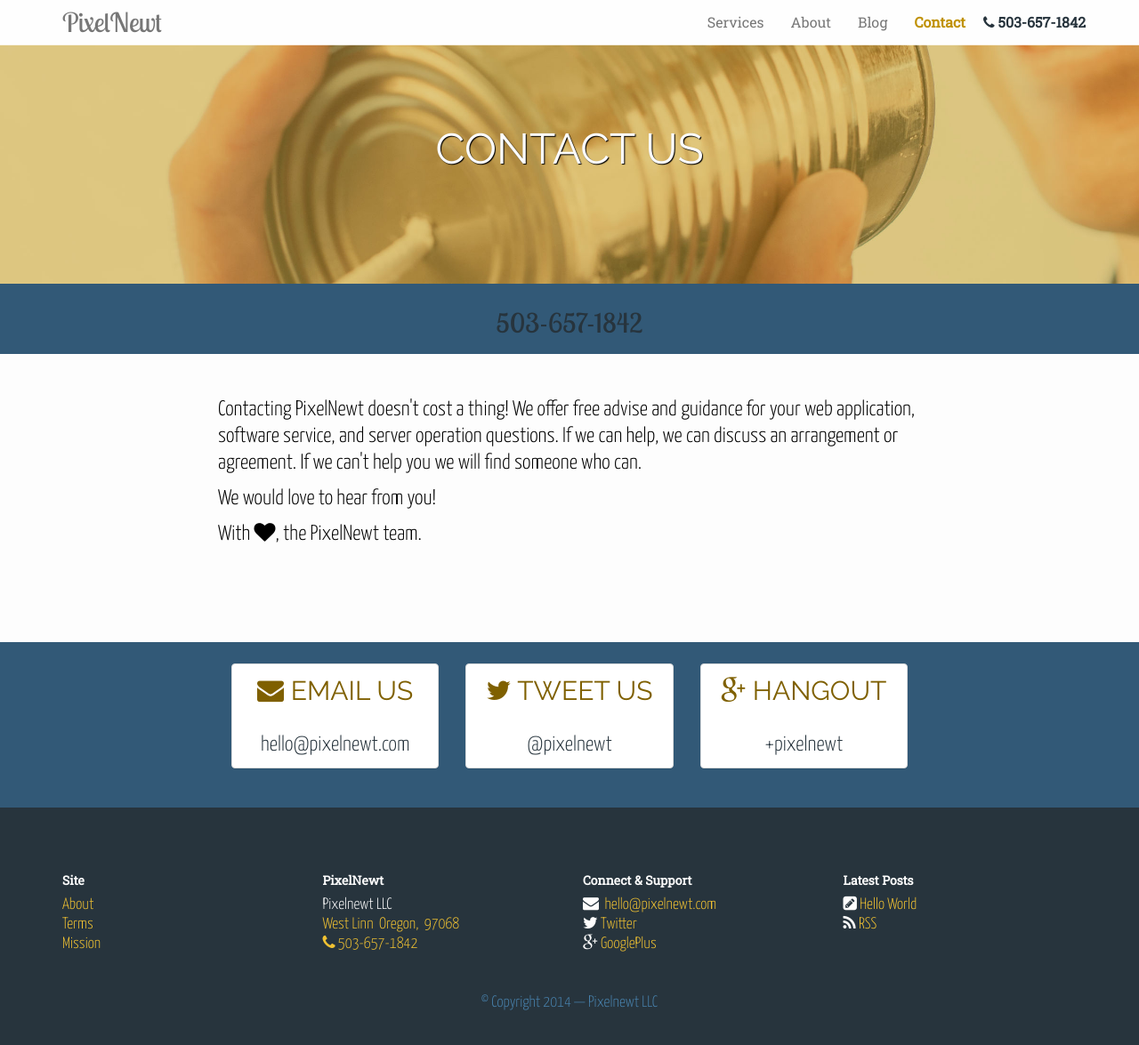
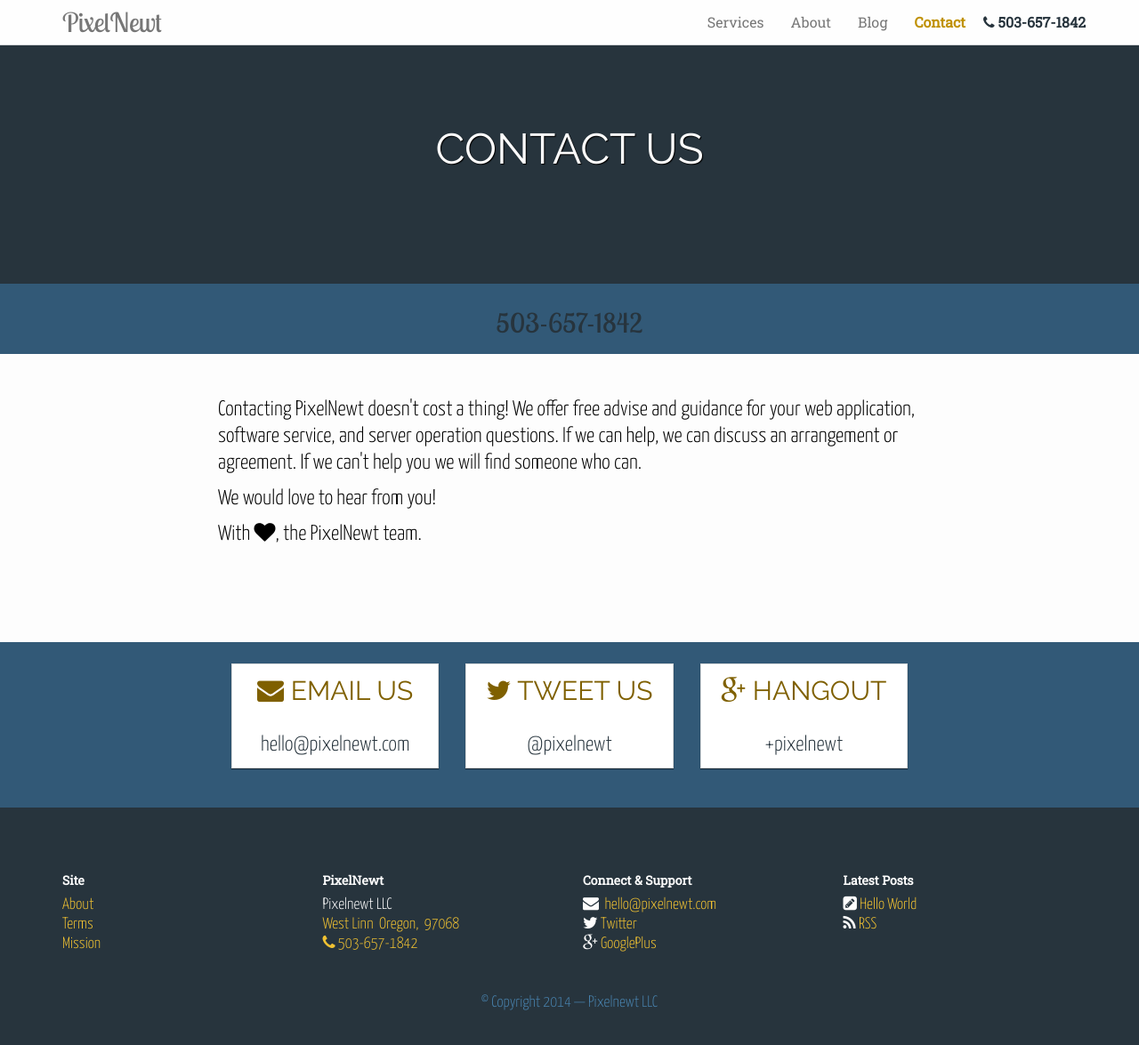
Before and after one commit to PixelNewt/pixelnewt.github.io, a Jekyll site: the page built from contact/index.html, in a window 1280 px wide and 1258 px high. Shown: the top 1175 px of the window at 89% size. Built offline with Jekyll 4.4.1, drawn with Linux system fonts in a browser that asks for light colours.

Commit message:
Updated about page (more to do). Removed the banner image on all pages for now.

```diff
--- a/about/index.html
+++ b/about/index.html
@@ -2,8 +2,8 @@
 layout: page
 title: About
 active: about
-header: "Meet PixelNewt"
-tagline: "Lean, Organized, Hard-Working"
+header: "We are a Lean, Small, Family Business"
+tagline: "... we're also Efficient, Experienced, and Professional"
 banner: "about-header-banner"
 meta: about
 ---
--- a/assets/css/custom.css
+++ b/assets/css/custom.css
@@ -97,6 +97,8 @@ h1 small { padding-left: 15px; }
 
 .btn-lg, .btn-group-lg > .btn { padding: 16px; font-size: 28px; }
 
+.panel { border-radius: 0px; -webkit-box-shadow: 0 1px 1px rgba(0, 0, 0, 0.5); box-shadow: 0 1px 1px rgba(0, 0, 0, 0.5); }
+
 /* ~~~~~~~~~~~~~~~~~~~~~~~~~~~~~~~~~~~~~~~~~~~~~~~~~~~~~~~~~~~~~~~~~~~~~~~~~~ */
 /*palettes*/
 /* ~~~~~~~~~~~~~~~~~~~~~~~~~~~~~~~~~~~~~~~~~~~~~~~~~~~~~~~~~~~~~~~~~~~~~~~~~~ */
@@ -176,27 +178,27 @@ h1 small { padding-left: 15px; }
 
 #hero-banner h1 { padding-top: 32px; font-size: 96px; text-align: center; font-weight: 800; font-family: "Roboto Slab", Times, serif; text-transform: none; }
 
-#workethic-banner { background: url(../img/waves.jpg) no-repeat center top; background-attachment: relative; background-position: center center; height: 350px; width: 100%; -webkit-background-size: 100%; -moz-background-size: 100%; -o-background-size: 100%; background-size: 100%; -webkit-background-size: cover; -moz-background-size: cover; -o-background-size: cover; background-size: cover; }
+#workethic-banner { /*  background: url(../img/waves.jpg) no-repeat center top; background-attachment: relative; background-position: center center;*/ height: 350px; width: 100%; -webkit-background-size: 100%; -moz-background-size: 100%; -o-background-size: 100%; background-size: 100%; -webkit-background-size: cover; -moz-background-size: cover; -o-background-size: cover; background-size: cover; }
 
 #contact-banner h4 { padding-top: 36px; }
 
 #contact-banner h4 a { color: #4882ad; font-size: 24px; }
 
-#contact-header-banner { background: url(../img/contact-header-banner.jpg) no-repeat center top; background-attachment: relative; background-position: center left; width: 100%; -webkit-background-size: 100%; -moz-background-size: 100%; -o-background-size: 100%; background-size: 100%; -webkit-background-size: cover; -moz-background-size: cover; -o-background-size: cover; background-size: cover; }
+#contact-header-banner { /*  background: url(../img/contact-header-banner.jpg) no-repeat center top; background-attachment: relative; background-position: center left;*/ width: 100%; -webkit-background-size: 100%; -moz-background-size: 100%; -o-background-size: 100%; background-size: 100%; -webkit-background-size: cover; -moz-background-size: cover; -o-background-size: cover; background-size: cover; }
 
-#about-header-banner { background: url(../img/about-header-banner.jpg) no-repeat center top; background-attachment: relative; background-position: center left; width: 100%; -webkit-background-size: 100%; -moz-background-size: 100%; -o-background-size: 100%; background-size: 100%; -webkit-background-size: cover; -moz-background-size: cover; -o-background-size: cover; background-size: cover; }
+#about-header-banner { /*  background: url(../img/about-header-banner.jpg) no-repeat center top; background-attachment: relative; background-position: center left;*/ width: 100%; -webkit-background-size: 100%; -moz-background-size: 100%; -o-background-size: 100%; background-size: 100%; -webkit-background-size: cover; -moz-background-size: cover; -o-background-size: cover; background-size: cover; }
 
-#mission-header-banner { background: url(../img/mission-header-banner.jpg) no-repeat center top; background-attachment: relative; background-position: center left; width: 100%; -webkit-background-size: 100%; -moz-background-size: 100%; -o-background-size: 100%; background-size: 100%; -webkit-background-size: cover; -moz-background-size: cover; -o-background-size: cover; background-size: cover; }
+#mission-header-banner { /*  background: url(../img/mission-header-banner.jpg) no-repeat center top; background-attachment: relative; background-position: center left;*/ width: 100%; -webkit-background-size: 100%; -moz-background-size: 100%; -o-background-size: 100%; background-size: 100%; -webkit-background-size: cover; -moz-background-size: cover; -o-background-size: cover; background-size: cover; }
 
-#terms-header-banner { background: url(../img/terms-header-banner.jpg) no-repeat center top; background-attachment: relative; background-position: center left; width: 100%; -webkit-background-size: 100%; -moz-background-size: 100%; -o-background-size: 100%; background-size: 100%; -webkit-background-size: cover; -moz-background-size: cover; -o-background-size: cover; background-size: cover; }
+#terms-header-banner { /*  background: url(../img/terms-header-banner.jpg) no-repeat center top; background-attachment: relative; background-position: center left;*/ width: 100%; -webkit-background-size: 100%; -moz-background-size: 100%; -o-background-size: 100%; background-size: 100%; -webkit-background-size: cover; -moz-background-size: cover; -o-background-size: cover; background-size: cover; }
 
-#apps-header-banner { background: url(../img/not-a-business-card.jpg) no-repeat center top; background-attachment: relative; background-position: center left; width: 100%; -webkit-background-size: 100%; -moz-background-size: 100%; -o-background-size: 100%; background-size: 100%; -webkit-background-size: cover; -moz-background-size: cover; -o-background-size: cover; background-size: cover; }
+#apps-header-banner { /*  background: url(../img/not-a-business-card.jpg) no-repeat center top; background-attachment: relative; background-position: center left;*/ width: 100%; -webkit-background-size: 100%; -moz-background-size: 100%; -o-background-size: 100%; background-size: 100%; -webkit-background-size: cover; -moz-background-size: cover; -o-background-size: cover; background-size: cover; }
 
-#hosting-header-banner { background: url(../img/hosting-banner.jpg) no-repeat center top; background-attachment: relative; background-position: center top; width: 100%; -webkit-background-size: 100%; -moz-background-size: 100%; -o-background-size: 100%; background-size: 100%; -webkit-background-size: cover; -moz-background-size: cover; -o-background-size: cover; background-size: cover; }
+#hosting-header-banner { /*  background: url(../img/hosting-banner.jpg) no-repeat center top; background-attachment: relative; background-position: center top;*/ width: 100%; -webkit-background-size: 100%; -moz-background-size: 100%; -o-background-size: 100%; background-size: 100%; -webkit-background-size: cover; -moz-background-size: cover; -o-background-size: cover; background-size: cover; }
 
-#code-header-banner { background: url(../img/code-banner.jpg) no-repeat center top; background-attachment: relative; background-position: center left; width: 100%; -webkit-background-size: 100%; -moz-background-size: 100%; -o-background-size: 100%; background-size: 100%; -webkit-background-size: cover; -moz-background-size: cover; -o-background-size: cover; background-size: cover; }
+#code-header-banner { /*  background: url(../img/code-banner.jpg) no-repeat center top; background-attachment: relative; background-position: center left;*/ width: 100%; -webkit-background-size: 100%; -moz-background-size: 100%; -o-background-size: 100%; background-size: 100%; -webkit-background-size: cover; -moz-background-size: cover; -o-background-size: cover; background-size: cover; }
 
-#blog-header-banner { background: url(../img/blog-banner.jpg) no-repeat center top; background-attachment: relative; background-position: center left; width: 100%; -webkit-background-size: 100%; -moz-background-size: 100%; -o-background-size: 100%; background-size: 100%; -webkit-background-size: cover; -moz-background-size: cover; -o-background-size: cover; background-size: cover; }
+#blog-header-banner { /*  background: url(../img/blog-banner.jpg) no-repeat center top; background-attachment: relative; background-position: center left;*/ width: 100%; -webkit-background-size: 100%; -moz-background-size: 100%; -o-background-size: 100%; background-size: 100%; -webkit-background-size: cover; -moz-background-size: cover; -o-background-size: cover; background-size: cover; }
 
 /*sections*/
 section { margin: 0; padding: 0; }
--- a/assets/scss/custom.scss
+++ b/assets/scss/custom.scss
@@ -218,6 +218,12 @@ h1 small {
   font-size: 28px;
 }
 
+.panel {
+  border-radius: 0px;
+  -webkit-box-shadow: 0 1px 1px rgba(0,0,0,.5);
+  box-shadow: 0 1px 1px rgba(0,0,0,.5);
+}
+
 /* ~~~~~~~~~~~~~~~~~~~~~~~~~~~~~~~~~~~~~~~~~~~~~~~~~~~~~~~~~~~~~~~~~~~~~~~~~~ */
 /*palettes*/
 /* ~~~~~~~~~~~~~~~~~~~~~~~~~~~~~~~~~~~~~~~~~~~~~~~~~~~~~~~~~~~~~~~~~~~~~~~~~~ */
@@ -403,9 +409,9 @@ h1 small {
 }
 
 #workethic-banner {
-  background: url(../img/waves.jpg) no-repeat center top;
+/*  background: url(../img/waves.jpg) no-repeat center top;
   background-attachment: relative;
-  background-position: center center;
+  background-position: center center;*/
   height: 350px;
   width: 100%;
   -webkit-background-size: 100%;
@@ -428,9 +434,9 @@ h1 small {
 }
 
 #contact-header-banner {
-  background: url(../img/contact-header-banner.jpg) no-repeat center top;
+/*  background: url(../img/contact-header-banner.jpg) no-repeat center top;
   background-attachment: relative;
-  background-position: center left;
+  background-position: center left;*/
   width: 100%;
   -webkit-background-size: 100%;
   -moz-background-size: 100%;
@@ -443,9 +449,9 @@ h1 small {
 }
 
 #about-header-banner {
-  background: url(../img/about-header-banner.jpg) no-repeat center top;
+/*  background: url(../img/about-header-banner.jpg) no-repeat center top;
   background-attachment: relative;
-  background-position: center left;
+  background-position: center left;*/
   width: 100%;
   -webkit-background-size: 100%;
   -moz-background-size: 100%;
@@ -458,9 +464,9 @@ h1 small {
 }
 
 #mission-header-banner {
-  background: url(../img/mission-header-banner.jpg) no-repeat center top;
+/*  background: url(../img/mission-header-banner.jpg) no-repeat center top;
   background-attachment: relative;
-  background-position: center left;
+  background-position: center left;*/
   width: 100%;
   -webkit-background-size: 100%;
   -moz-background-size: 100%;
@@ -473,9 +479,9 @@ h1 small {
 }
 
 #terms-header-banner {
-  background: url(../img/terms-header-banner.jpg) no-repeat center top;
+/*  background: url(../img/terms-header-banner.jpg) no-repeat center top;
   background-attachment: relative;
-  background-position: center left;
+  background-position: center left;*/
   width: 100%;
   -webkit-background-size: 100%;
   -moz-background-size: 100%;
@@ -488,9 +494,9 @@ h1 small {
 }
 
 #apps-header-banner {
-  background: url(../img/not-a-business-card.jpg) no-repeat center top;
+/*  background: url(../img/not-a-business-card.jpg) no-repeat center top;
   background-attachment: relative;
-  background-position: center left;
+  background-position: center left;*/
   width: 100%;
   -webkit-background-size: 100%;
   -moz-background-size: 100%;
@@ -503,9 +509,9 @@ h1 small {
 }
 
 #hosting-header-banner {
-  background: url(../img/hosting-banner.jpg) no-repeat center top;
+/*  background: url(../img/hosting-banner.jpg) no-repeat center top;
   background-attachment: relative;
-  background-position: center top;
+  background-position: center top;*/
   width: 100%;
   -webkit-background-size: 100%;
   -moz-background-size: 100%;
@@ -519,9 +525,9 @@ h1 small {
 
 
 #code-header-banner {
-  background: url(../img/code-banner.jpg) no-repeat center top;
+/*  background: url(../img/code-banner.jpg) no-repeat center top;
   background-attachment: relative;
-  background-position: center left;
+  background-position: center left;*/
   width: 100%;
   -webkit-background-size: 100%;
   -moz-background-size: 100%;
@@ -535,9 +541,9 @@ h1 small {
 
 
 #blog-header-banner {
-  background: url(../img/blog-banner.jpg) no-repeat center top;
+/*  background: url(../img/blog-banner.jpg) no-repeat center top;
   background-attachment: relative;
-  background-position: center left;
+  background-position: center left;*/
   width: 100%;
   -webkit-background-size: 100%;
   -moz-background-size: 100%;
```
